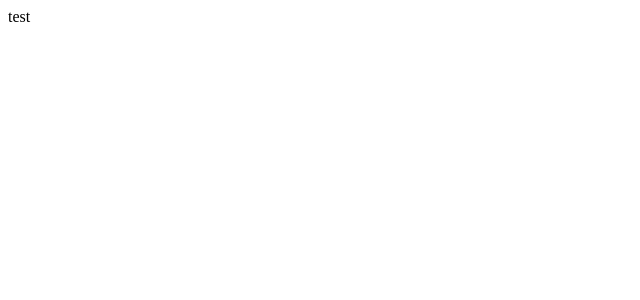
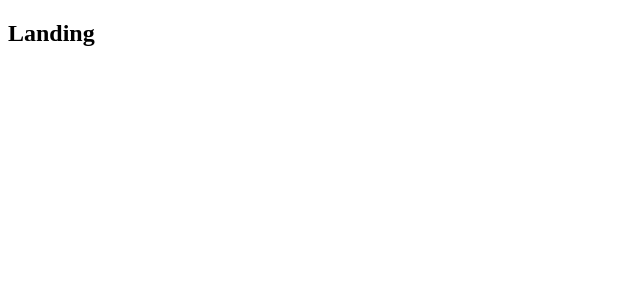
Before and after one commit to pwlgr/mern-app, a React (Create React App) app in the folder client/: page / in a window 1280 px wide. Shown: the top 300 px of the page, without its empty margins (0-640 px from the left). Built offline with nearby package versions, Linux system fonts and the light colour scheme.

Commit message:
add basic router config

```diff
--- a/client/src/components/App.js
+++ b/client/src/components/App.js
@@ -1,7 +1,21 @@
 import React from 'react';
+import { BrowserRouter, Route } from 'react-router-dom';
+
+const Header = () => <h2>Header</h2>;
+const Dashboard = () => <h2>Dashboard</h2>;
+const Feedback = () => <h2>Feedback</h2>;
+const Landing = () => <h2>Landing</h2>;
 
 const App = () => {
-	return <div>test</div>;
+	return (
+		<div>
+			<BrowserRouter>
+				<div>
+					<Route path="/" component={Landing} />
+				</div>
+			</BrowserRouter>
+		</div>
+	);
 };
 
 export default App;
--- a/client/src/index.js
+++ b/client/src/index.js
@@ -4,8 +4,9 @@
 import { createStore, applyMiddleware } from 'redux';
 
 import App from './components/App';
+import reducers from './reducers';
 
-const store = createStore(() => [], {}, applyMiddleware());
+const store = createStore(reducers, {}, applyMiddleware());
 
 ReactDOM.render(
 	<Provider store={store}>
--- a/client/src/reducers/index.js
+++ b/client/src/reducers/index.js
@@ -0,0 +1,6 @@
+import { combineReducers } from 'redux';
+import authReducer from './authReducer';
+
+export default combineReducers({
+	auth: authReducer
+});
```
